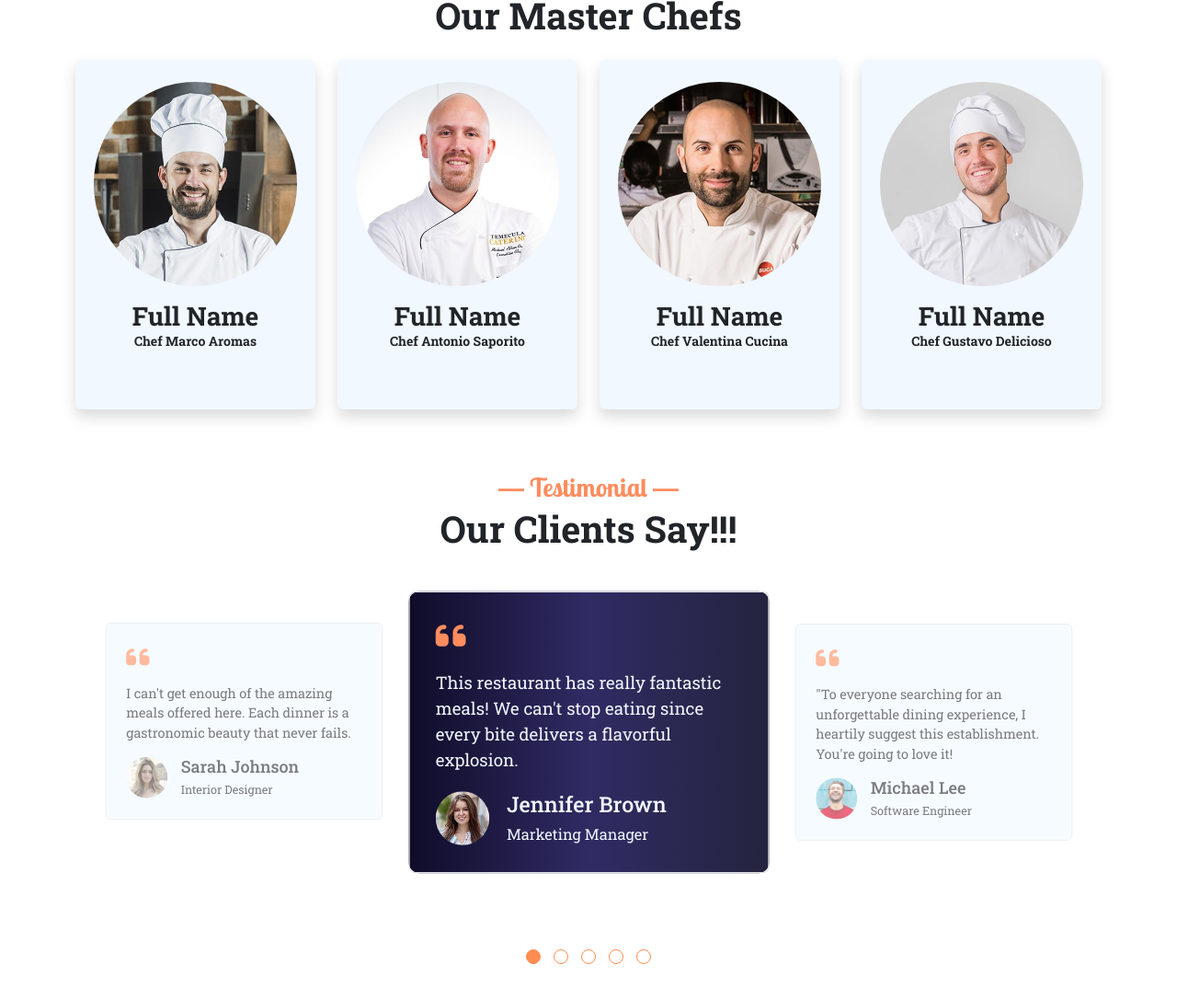
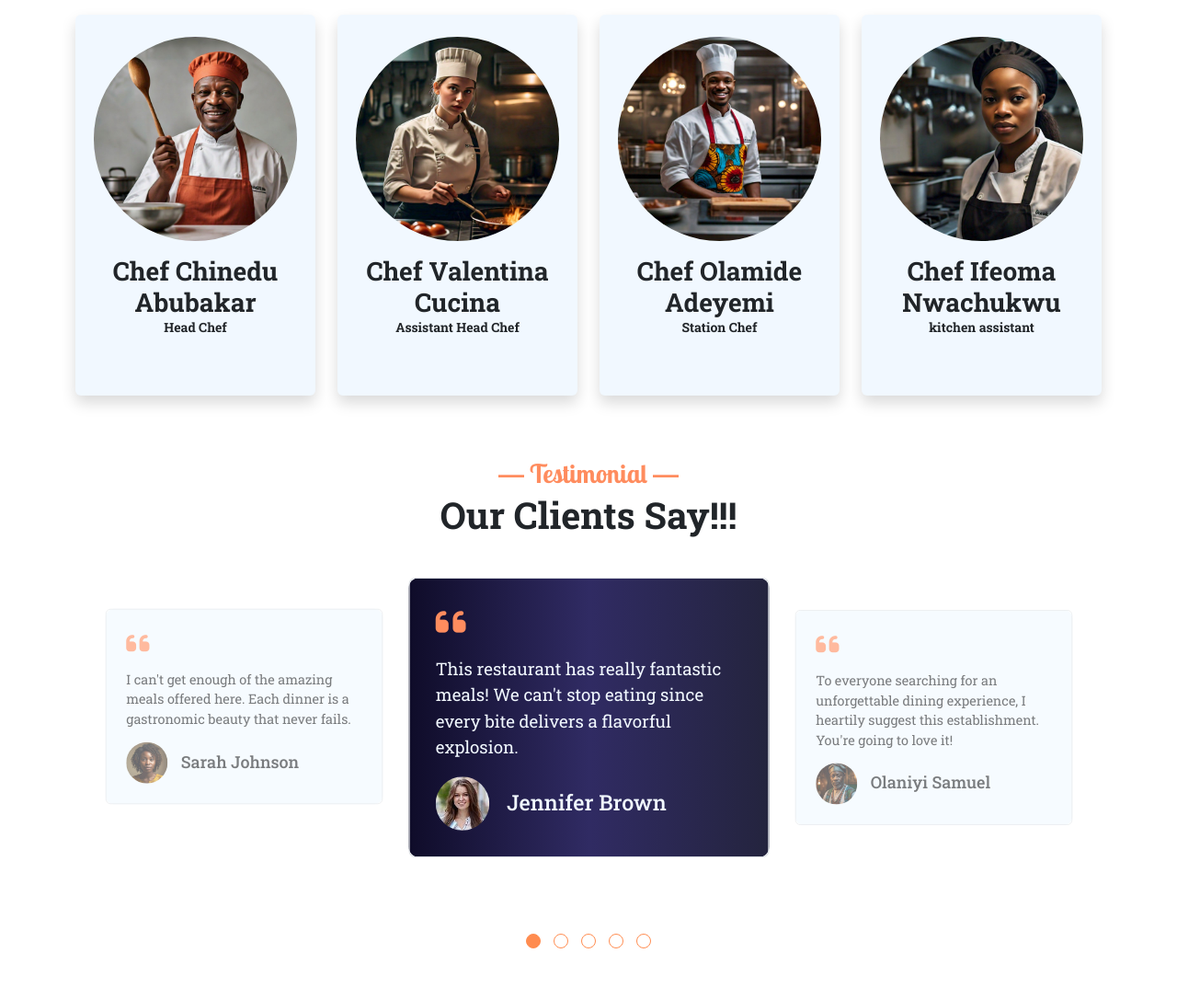
Before and after one commit to Alfredebi9/Restaurant-Website, a website: page public/index.html in a window 1280 px wide. Shown: the part 2324-3410 px from the top of the page at 92% size. Drawn offline with nearby package versions, Linux system fonts and the light colour scheme.

Commit message:
added new photos

```diff
--- a/public/index.html
+++ b/public/index.html
@@ -175,13 +175,13 @@
               <div id="carouselExampleAutoplaying" class="carousel slide " data-bs-ride="carousel">
                 <div class="carousel-inner">
                   <div class="carousel-item active">
-                    <img loading="lazy" src="images/alexandru-bogdan-ghita-UeYkqQh4PoI-unsplash.jpg" class="d-block w-100 rounded" alt="...">
+                    <img loading="lazy" src="images/alexandru-bogdan-ghita-UeYkqQh4PoI-unsplash.jpg" class="d-block w-100 rounded img-fluid " alt="..." style="height: 350px;" >
                   </div>
                   <div class="carousel-item">
-                    <img loading="lazy" src="images/pablo-merchan-montes-Orz90t6o0e4-unsplash.jpg" class="d-block w-100 rounded" alt="...">
+                    <img loading="lazy" src="images/egusi.jpeg" class="d-block w-100 rounded img-fluid " alt="..." style="height:350px;">
                   </div>
                   <div class="carousel-item">
-                    <img loading="lazy" src="images/travis-yewell-xXJciiQAJ-Y-unsplash.jpg" class="d-block w-100 rounded" alt="...">
+                    <img loading="lazy" src="images/jellof_rice.jpeg" class="d-block w-100 rounded img-fluid " alt="..."  style="height: 350px;">
                   </div>
                 </div>
                 <button class="carousel-control-prev" type="button" data-bs-target="#carouselExampleAutoplaying" data-bs-slide="prev">
@@ -285,10 +285,10 @@
               <div class="card team-member-card shadow pb-5">
                 <div class="card-body p-0 text-center">
                   <div class="team-member-img mt-4 rounded-circle">
-                    <img loading="lazy" src="images/team-3.jpg" alt="" />
+                    <img loading="lazy" src="images/bchef1.jpeg" alt="" />
                   </div>
-                  <h3 class="m-0 mt-3"><b>Full Name </b></h3>
-                  <small class="fw-bold mb-3">Chef Marco Aromas</small>
+                  <h3 class="m-0 mt-3"><b>Chef Chinedu Abubakar</b></h3>
+                  <small class="fw-bold mb-3">Head Chef</small>
                   <div class="hidden-card-icon">
                     <div class="d-flex gap-3 justify-content-center">
                       <a href=""><i class="fa-brands fa-facebook-f"></i></a>
@@ -304,10 +304,10 @@
               <div class="card team-member-card shadow pb-5">
                 <div class="card-body p-0 text-center">
                   <div class="team-member-img mt-4 rounded-circle">
-                    <img loading="lazy" src="images/team-2.jpg" alt="" />
+                    <img loading="lazy" src="images/bchef2.jpeg" alt="" />
                   </div>
-                  <h3 class="m-0 mt-3"><b>Full Name </b></h3>
-                  <small class="fw-bold mb-3">Chef Antonio Saporito</small>
+                  <h3 class="m-0 mt-3"><b>Chef Valentina Cucina</b></h3>
+                  <small class="fw-bold mb-3">Assistant Head Chef</small>
                   <div class="hidden-card-icon">
                     <div class="d-flex gap-3 justify-content-center">
                       <a href=""><i class="fa-brands fa-facebook-f"></i></a>
@@ -324,10 +324,10 @@
               <div class="card team-member-card shadow pb-5">
                 <div class="card-body p-0 text-center">
                   <div class="team-member-img mt-4 rounded-circle">
-                    <img loading="lazy" src="images/team-4.jpg" alt="" />
+                    <img loading="lazy" src="images/bchef3.jpeg" alt="" />
                   </div>
-                  <h3 class="m-0 mt-3"><b>Full Name </b></h3>
-                  <small class="fw-bold mb-3">Chef Valentina Cucina</small>
+                  <h3 class="m-0 mt-3"><b>Chef Olamide Adeyemi</b></h3>
+                  <small class="fw-bold mb-3">Station Chef</small>
                   <div class="hidden-card-icon">
                     <div class="d-flex gap-3 justify-content-center">
                       <a href=""><i class="fa-brands fa-facebook-f"></i></a>
@@ -344,10 +344,10 @@
               <div class="card team-member-card shadow pb-5">
                 <div class="card-body p-0 text-center">
                   <div class="team-member-img mt-4 rounded-circle">
-                    <img loading="lazy" src="images/team-1.jpg" alt="" />
+                    <img loading="lazy" src="images/bchef4.jpeg" alt="" />
                   </div>
-                  <h3 class="m-0 mt-3"><b>Full Name </b></h3>
-                  <small class="fw-bold mb-3">Chef Gustavo Delicioso</small>
+                  <h3 class="m-0 mt-3"><b>Chef Ifeoma Nwachukwu</b></h3>
+                  <small class="fw-bold mb-3">kitchen assistant</small>
                   <div class="hidden-card-icon">
                     <div class="d-flex gap-3 justify-content-center">
                     <a href=""><i class="fa-brands fa-facebook-f"></i></a>
@@ -387,7 +387,6 @@
                       <img loading="lazy" class="img-fluid flex-shrink-0 rounded-circle" src="images/testimonial-1.jpg" style="width: 50px; height: 50px;">
                       <div class="ps-3">
                           <h5 class="mb-1">Jennifer Brown</h5>
-                          <small>Marketing Manager</small>
                       </div>
                   </div>
                 </div>
@@ -397,12 +396,11 @@
               <div class="slider-card">
                 <div class="item border rounded p-4">
                   <i class="fa fa-quote-left fa-2x mb-3"></i>
-                  <p>"To everyone searching for an unforgettable dining experience, I heartily suggest this establishment. You're going to love it!</p>
+                  <p>To everyone searching for an unforgettable dining experience, I heartily suggest this establishment. You're going to love it!</p>
                   <div class="d-flex align-items-center">
-                      <img loading="lazy" class="img-fluid flex-shrink-0 rounded-circle" src="images/testimonial-2.jpg" style="width: 50px; height: 50px;">
+                      <img loading="lazy" class="img-fluid flex-shrink-0 rounded-circle" src="images/testimonial2.jpeg" style="width: 50px; height: 50px;">
                       <div class="ps-3">
-                          <h5 class="mb-1">Michael Lee</h5>
-                          <small>Software Engineer</small>
+                          <h5 class="mb-1">Olaniyi Samuel</h5>
                       </div>
                   </div>
                 </div>
@@ -417,7 +415,6 @@
                       <img loading="lazy" class="img-fluid flex-shrink-0 rounded-circle" src="images/testimonial-3.jpg" style="width: 50px; height: 50px;">
                       <div class="ps-3">
                           <h5 class="mb-1">Emily Rodriguez</h5>
-                          <small>Teacher</small>
                       </div>
                   </div>
                 </div>
@@ -429,10 +426,9 @@
                   <i class="fa fa-quote-left fa-2x mb-3"></i>
                   <p>This place has excellent service that is always welcoming and focused. Every time we get together, it seems like a family meal.</p>
                   <div class="d-flex align-items-center">
-                      <img loading="lazy" class="img-fluid flex-shrink-0 rounded-circle" src="images/travis-yewell-xXJciiQAJ-Y-unsplash.jpg" style="width: 50px; height: 50px;">
+                      <img loading="lazy" class="img-fluid flex-shrink-0 rounded-circle" src="images/testimonial-2.jpg" style="width: 50px; height: 50px;">
                       <div class="ps-3">
                           <h5 class="mb-1">David Smith</h5>
-                          <small>Financial Analyst</small>
                       </div>
                   </div>
                 </div>
@@ -444,10 +440,9 @@
                   <i class="fa fa-quote-left fa-2x mb-3"></i>
                   <p>I can't get enough of the amazing meals offered here. Each dinner is a gastronomic beauty that never fails.</p>
                   <div class="d-flex align-items-center">
-                      <img loading="lazy" class="img-fluid flex-shrink-0 rounded-circle" src="images/testimonial-4.jpg" style="width: 50px; height: 50px;">
+                      <img loading="lazy" class="img-fluid flex-shrink-0 rounded-circle" src="images/testimonial4.jpeg" style="width: 50px; height: 50px;">
                       <div class="ps-3">
                           <h5 class="mb-1">Sarah Johnson</h5>
-                          <small>Interior Designer</small>
                       </div>
                   </div>
                 </div>
```
Also changed, not shown: public/about.html (+16 -14 lines), public/images/bchef1.jpeg (added), public/images/bchef2.jpeg (added), public/images/bchef3.jpeg (added), public/images/bchef4.jpeg (added), public/images/egusi.jpeg (added), public/images/jellof_rice.jpeg (added), public/images/testimonial2.jpeg (added), public/images/testimonial4.jpeg (added).
